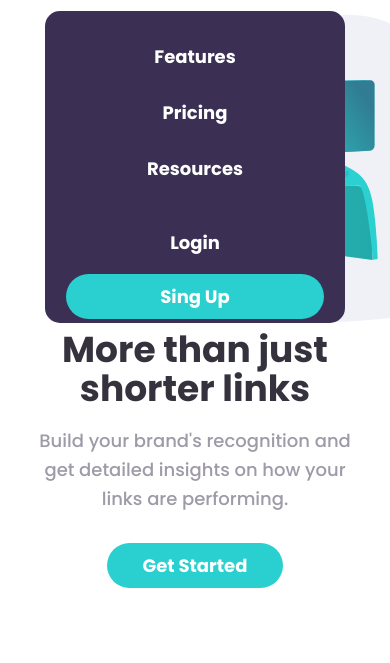
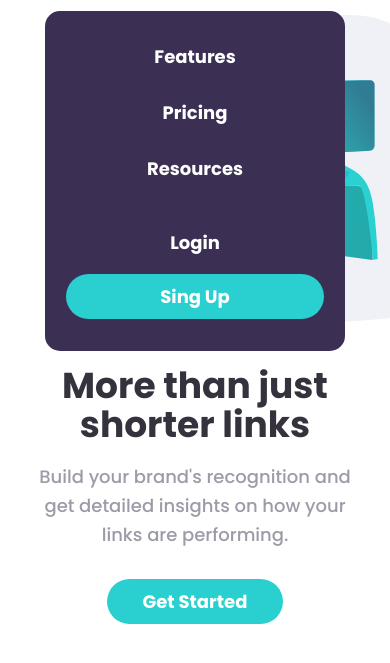
Before and after one commit to Otavio-Barra/encurtador-link, a plain HTML site: page index.html in a window 390 px wide. Both pictures are taken after a click on the button 337 px from the left and 61 px from the top of the page. Shown: the part 89-752 px from the top of the page. Drawn offline with Linux system fonts and the light colour scheme.

Commit message:
correcao erro menu

```diff
--- a/css/Components/hamburguer-menu.css
+++ b/css/Components/hamburguer-menu.css
@@ -16,7 +16,7 @@
   }
   #navMenu,
   #navMenu > span {
-    transition: all 0.3s ease-in-out;
+    transition: all 0.4s ease-in-out;
   }
   #navMenu.active {
     transition-delay: 0.6s;
@@ -27,7 +27,7 @@
   }
   #navMenu.active > span:nth-child(1),
   #navMenu.active > span:nth-child(3) {
-    transition-delay: 0.3s;
+    transition-delay: 0.4s;
   }
   #navMenu.active > span:nth-child(1) {
     transform: translateY(9px);
--- a/css/Components/responsive.css
+++ b/css/Components/responsive.css
@@ -16,9 +16,7 @@
     text-align: center;
     width: 300px;
     top: 100px;
-    right: 0;
-    left: 0;
-    margin: 0 auto;
+    right: 10vw;
     background-color: var(--dark-violet);
     transition: 0.7s;
     z-index: 1000;
@@ -29,7 +27,7 @@
     border-radius: 15px;
   }
   #nav.active-menu #menu {
-    height: 37%;
+    height: 340px;
     visibility: visible;
     overflow-y: auto;
   }
@@ -71,5 +69,13 @@
   main .home img {
     width: 150%;
     right: -10%;
+    margin-bottom: 2rem;
   }
 }
+@media screen and (max-width: 480px) {
+  #menu {
+    right: 0;
+    left: 0;
+    margin: 0 auto;
+  }
+}
```
